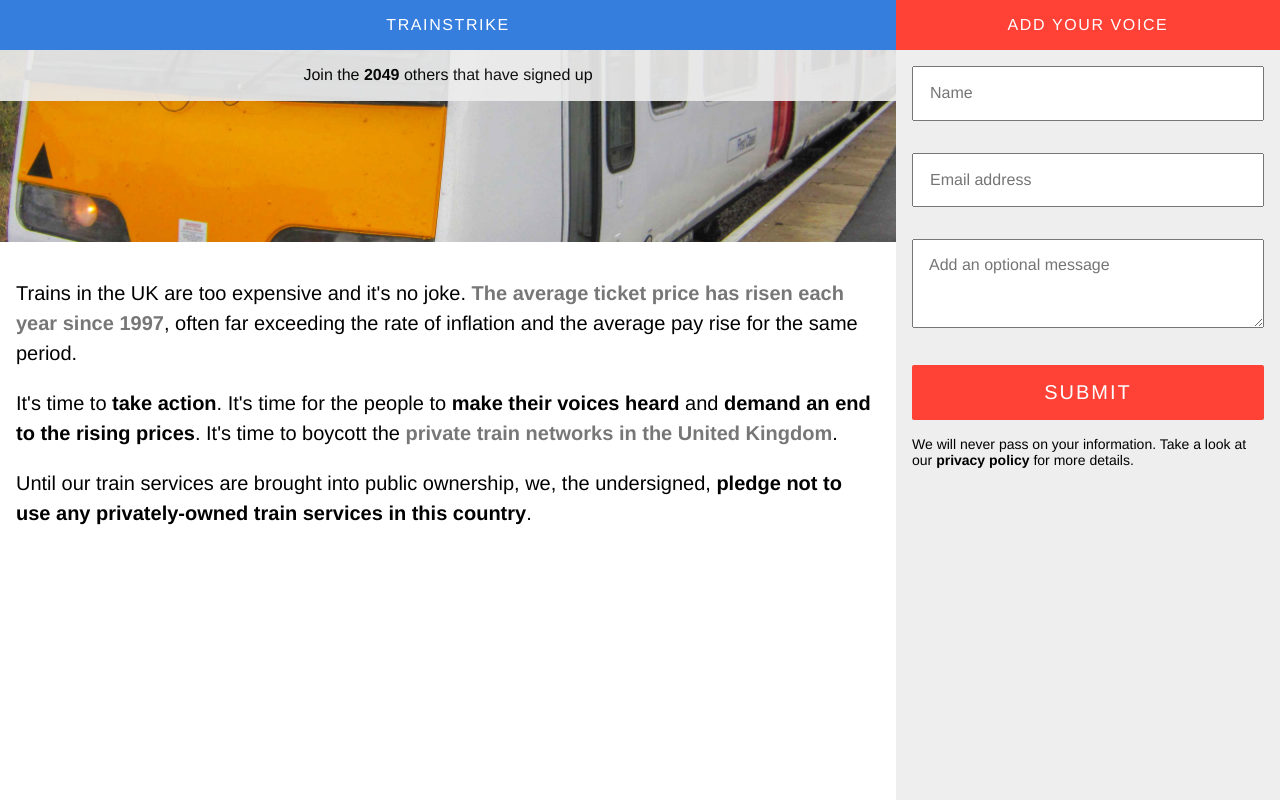
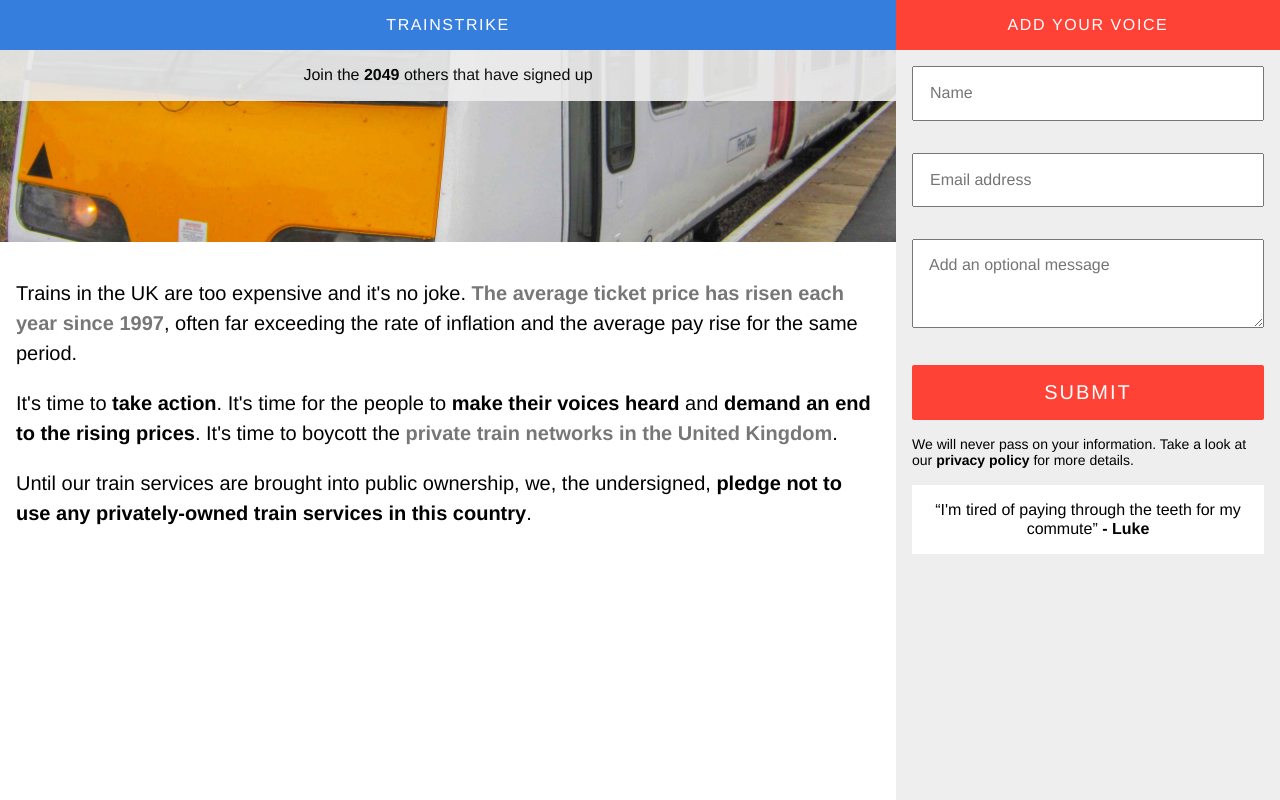
Before and after one commit to des-des/train-strike, a plain HTML site: page index.html in a window 1280 px wide. Drawn offline with nearby package versions, Linux system fonts and the light colour scheme; no server answers.

Commit message:
Comment style

```diff
--- a/css/style.css
+++ b/css/style.css
@@ -13,6 +13,22 @@
 
 .sign-me-modal.sign-me-modal--open {
   bottom: 0;
+}
+
+.comments__inner {
+  transition: all 0.5s ease-in-out;
+}
+
+.comments__text::after {
+  content: close-quote;
+}
+
+.comments__text::before {
+  content: open-quote;
+}
+
+.comments__author::before {
+  content: '- ';
 }
 
 @media screen and (min-width: 60em) {
--- a/index.html
+++ b/index.html
@@ -59,6 +59,12 @@
           </div>
         </form>
         <span class="ph3 f6 dib">We will never pass on your information. Take a look at our <a class="black link b hover-blue" href="privacy.html" target="_blank" title="View our privacy policy">privacy policy</a> for more details.</span>
+        <div class="comments tc pa3 flex-auto items-center br1" style="opacity: 1">
+          <div class="comments__inner pa3 dib bg-white">
+            <span class="comments__text">I'm tired of paying through the teeth for my commute</span>
+            <span class="comments__author b">Luke</span>
+          </div>
+        </div>
       </div>
     </div>
     <script src="https://www.gstatic.com/firebasejs/4.2.0/firebase.js"></script>
```
